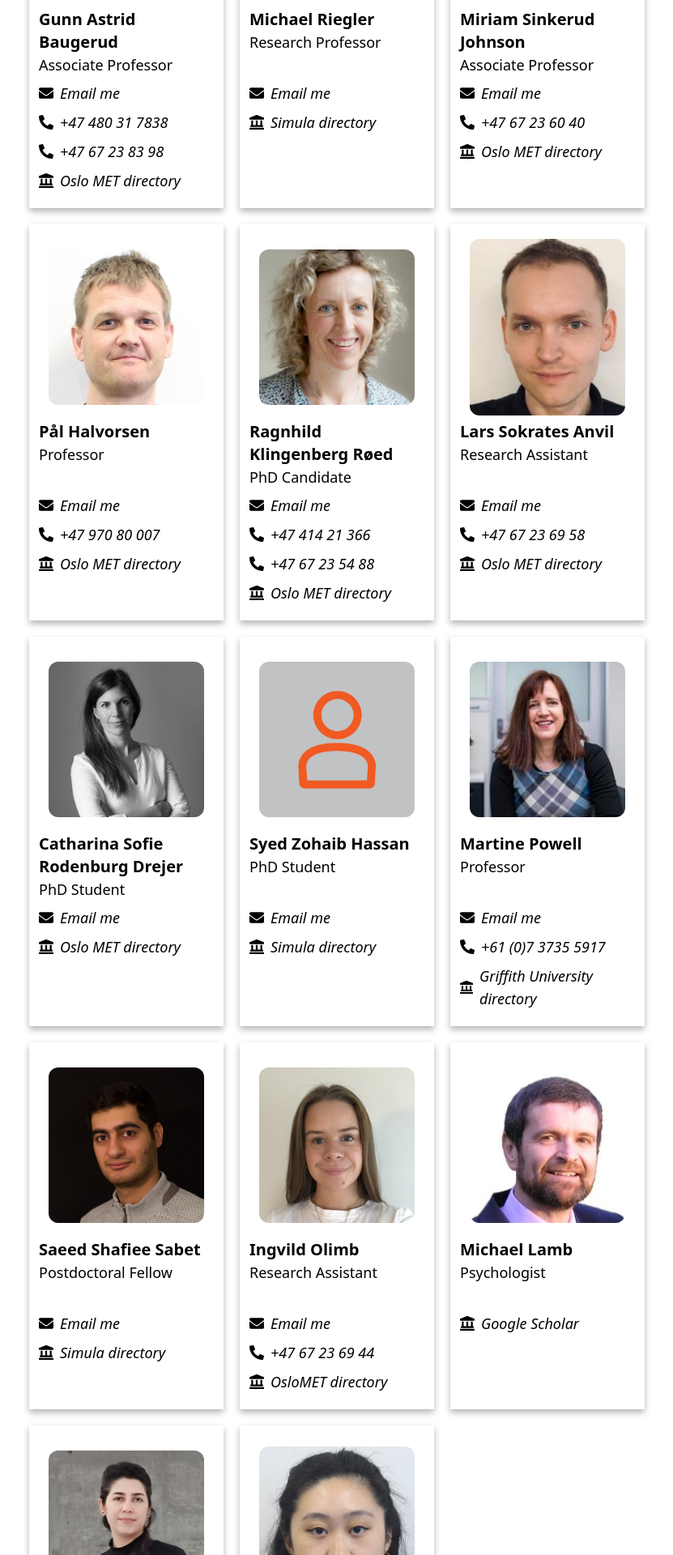
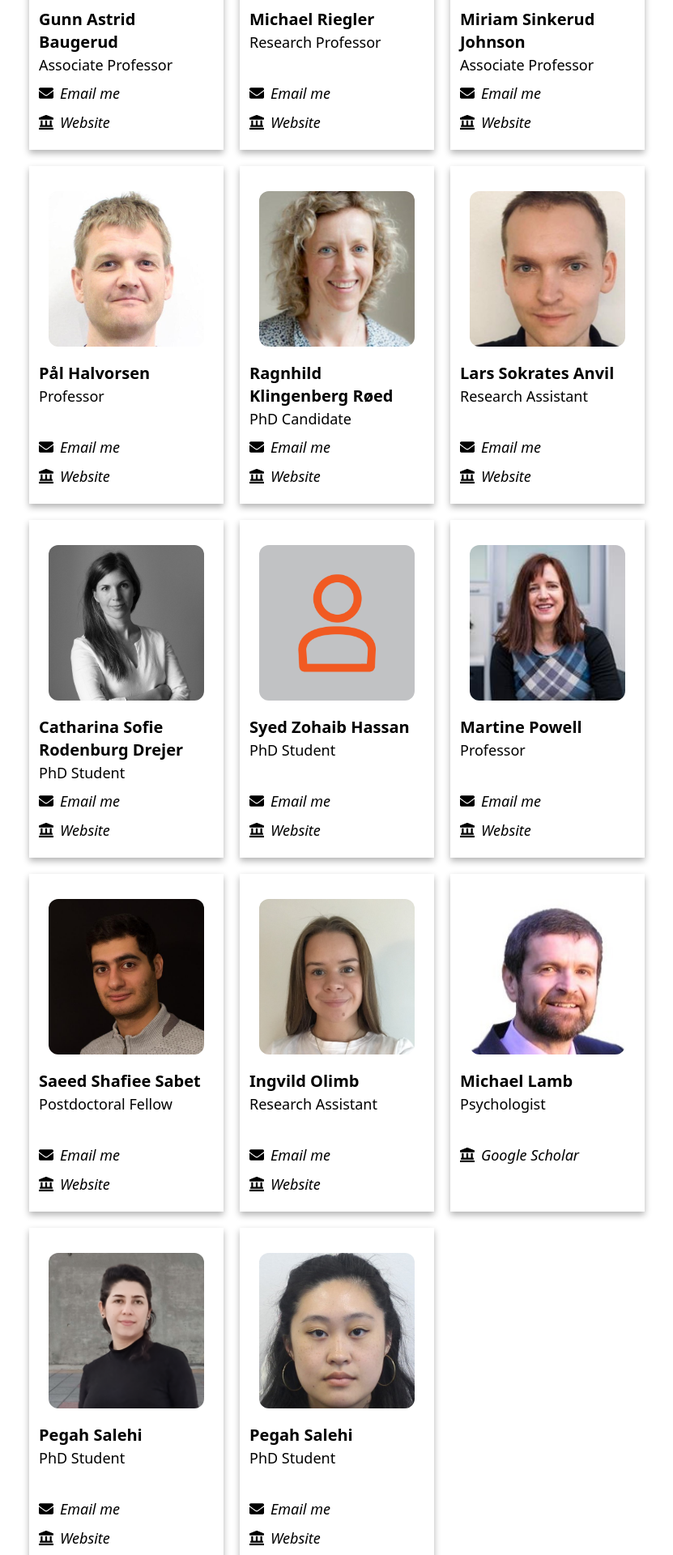
Before and after one commit to simula/ilma.ai, a Next.js app: page /team in a window 1280 px wide. Shown: the part 320-2240 px from the top of the page at 81% size, without its empty margins (224-1055 px from the left). Built offline with nearby package versions, Linux system fonts and the light colour scheme.

Commit message:
style changes

```diff
--- a/src/pages/team.js
+++ b/src/pages/team.js
@@ -31,21 +31,13 @@ export default function Team() {
                                 </a>
                             </div>
                             <div className="my-2 flex w-full items-center">
-                                <FaPhoneAlt className="mr-2" />
-                                <a href="tel:+47480317838">+47 480 31 7838</a>
-                            </div>
-                            <div className="my-2 flex w-full items-center">
-                                <FaPhoneAlt className="mr-2" />
-                                <a href="tel:+4767238398">+47 67 23 83 98 </a>
-                            </div>
-                            <div className="my-2 flex w-full items-center">
                                 <FaLandmark className="mr-2" />
                                 <a
                                     href="https://www.oslomet.no/en/about/employee/gunnba/"
                                     target="_blank"
                                     rel="noreferrer"
                                 >
-                                    Oslo MET directory
+                                    Website
                                 </a>
                             </div>
                         </address>
@@ -56,7 +48,7 @@ export default function Team() {
                         <Image
                             width={192}
                             height={192}
-                            className="rounded-xl object-cover"
+                            className="rounded-xl object-cover h-[192px] w-[192px]"
                             src="/images/michaelr.jpg"
                             alt="Jane"
                         />
@@ -80,7 +72,7 @@ export default function Team() {
                                     target="_blank"
                                     rel="noreferrer"
                                 >
-                                    Simula directory
+                                    Website
                                 </a>
                             </div>
                         </address>
@@ -91,7 +83,7 @@ export default function Team() {
                         <Image
                             width={192}
                             height={192}
-                            className="rounded-xl object-cover"
+                            className="rounded-xl object-cover h-[192px] w-[192px]"
                             src="/images/mirsin.jpg"
                             alt="Jane"
                         />
@@ -111,13 +103,9 @@ export default function Team() {
                                 </a>
                             </div>
                             <div className="my-2 flex w-full items-center">
-                                <FaPhoneAlt className="mr-2" />
-                                <a href="tel:+4767236040">+47 67 23 60 40 </a>
-                            </div>
-                            <div className="my-2 flex w-full items-center">
                                 <FaLandmark className="mr-2" />
                                 <a href="https://www.oslomet.no/en/about/employee/mirsin/">
-                                    Oslo MET directory
+                                    Website
                                 </a>
                             </div>
                         </address>
@@ -128,7 +116,7 @@ export default function Team() {
                         <Image
                             width={192}
                             height={192}
-                            className="rounded-xl object-cover"
+                            className="rounded-xl object-cover h-[192px] w-[192px]"
                             src="/images/palh.jpg"
                             alt="Jane"
                         />
@@ -146,17 +134,13 @@ export default function Team() {
                                 </a>
                             </div>
                             <div className="my-2 flex w-full items-center">
-                                <FaPhoneAlt className="mr-2" />
-                                <a href="tel:+4797080007">+47 970 80 007</a>
-                            </div>
-                            <div className="my-2 flex w-full items-center">
                                 <FaLandmark className="mr-2" />
                                 <a
                                     href="https://www.oslomet.no/en/about/employee/palh/"
                                     target="_blank"
                                     rel="noreferrer"
                                 >
-                                    Oslo MET directory
+                                    Website
                                 </a>
                             </div>
                         </address>
@@ -167,7 +151,7 @@ export default function Team() {
                         <Image
                             width={192}
                             height={192}
-                            className="rounded-xl object-cover"
+                            className="rounded-xl object-cover h-[192px] w-[192px]"
                             src="/images/rar.jpg"
                             alt="Jane"
                         />
@@ -187,21 +171,13 @@ export default function Team() {
                                 </a>
                             </div>
                             <div className="my-2 flex w-full items-center">
-                                <FaPhoneAlt className="mr-2" />
-                                <a href="tel:+4741421366">+47 414 21 366</a>
-                            </div>
-                            <div className="my-2 flex w-full items-center">
-                                <FaPhoneAlt className="mr-2" />
-                                <a href="tel:+4767235488">+47 67 23 54 88 </a>
-                            </div>
-                            <div className="my-2 flex w-full items-center">
                                 <FaLandmark className="mr-2" />
                                 <a
                                     href="https://www.oslomet.no/en/about/employee/rar/"
                                     target="_blank"
                                     rel="noreferrer"
                                 >
-                                    Oslo MET directory
+                                    Website
                                 </a>
                             </div>
                         </address>
@@ -212,7 +188,7 @@ export default function Team() {
                         <Image
                             width={192}
                             height={192}
-                            className="rounded-xl object-cover"
+                            className="rounded-xl object-cover h-[192px] w-[192px]"
                             src="/images/lars.jpg"
                             alt="Jane"
                         />
@@ -232,17 +208,13 @@ export default function Team() {
                                 </a>
                             </div>
                             <div className="my-2 flex w-full items-center">
-                                <FaPhoneAlt className="mr-2" />
-                                <a href="tel:+4767236958">+47 67 23 69 58</a>
-                            </div>
-                            <div className="my-2 flex w-full items-center">
                                 <FaLandmark className="mr-2" />
                                 <a
                                     href="https://www.oslomet.no/en/about/employee/larssokr/"
                                     target="_blank"
                                     rel="noreferrer"
                                 >
-                                    Oslo MET directory
+                                    Website
                                 </a>
                             </div>
                         </address>
@@ -253,7 +225,7 @@ export default function Team() {
                         <Image
                             width={192}
                             height={192}
-                            className="rounded-xl object-cover"
+                            className="rounded-xl object-cover h-[192px] w-[192px]"
                             src="/images/cathrina.jpg"
                             alt="Jane"
                         />
@@ -279,7 +251,7 @@ export default function Team() {
                                     target="_blank"
                                     rel="noreferrer"
                                 >
-                                    Oslo MET directory
+                                    Website
                                 </a>
                             </div>
                         </address>
@@ -290,7 +262,7 @@ export default function Team() {
                         <Image
                             width={192}
                             height={192}
-                            className="rounded-xl object-cover"
+                            className="rounded-xl object-cover h-[192px] w-[192px]"
                             src="/images/profile-default-image_2.png"
                             alt="Jane"
                         />
@@ -316,7 +288,7 @@ export default function Team() {
                                     target="_blank"
                                     rel="noreferrer"
                                 >
-                                    Simula directory
+                                    Website
                                 </a>
                             </div>
                         </address>
@@ -327,7 +299,7 @@ export default function Team() {
                         <Image
                             width={192}
                             height={192}
-                            className="rounded-xl object-cover"
+                            className="rounded-xl object-cover h-[192px] w-[192px]"
                             src="/images/martine.jpg"
                             alt="Jane"
                         />
@@ -347,19 +319,13 @@ export default function Team() {
                                 </a>
                             </div>
                             <div className="my-2 flex w-full items-center">
-                                <FaPhoneAlt className="mr-2" />
-                                <a href="tel:+61(0)737355917 ">
-                                    +61 (0)7 3735 5917{' '}
-                                </a>
-                            </div>
-                            <div className="my-2 flex w-full items-center">
                                 <FaLandmark className="mr-2" />
                                 <a
                                     href="https://experts.griffith.edu.au/18876-martine-powell"
                                     target="_blank"
                                     rel="noreferrer"
                                 >
-                                    Griffith University directory
+                                    Website
                                 </a>
                             </div>
                         </address>
@@ -370,7 +336,7 @@ export default function Team() {
                         <Image
                             width={192}
                             height={192}
-                            className="rounded-xl object-cover"
+                            className="rounded-xl object-cover h-[192px] w-[192px]"
                             src="/images/saeed.jpg"
                             alt="Jane"
                         />
@@ -394,7 +360,7 @@ export default function Team() {
                                     target="_blank"
                                     rel="noreferrer"
                                 >
-                                    Simula directory
+                                    Website
                                 </a>
                             </div>
                         </address>
@@ -405,7 +371,7 @@ export default function Team() {
                         <Image
                             width={192}
                             height={192}
-                            className="rounded-xl object-cover"
+                            className="rounded-xl object-cover h-[192px] w-[192px]"
                             src="/images/ingvild.jpg"
                             alt="Jane"
                         />
@@ -421,17 +387,13 @@ export default function Team() {
                                 <a href="mailto:s360593@oslomet.no">Email me</a>
                             </div>
                             <div className="my-2 flex w-full items-center">
-                                <FaPhoneAlt className="mr-2" />
-                                <a href="+4767236158">+47 67 23 69 44</a>
-                            </div>
-                            <div className="my-2 flex w-full items-center">
                                 <FaLandmark className="mr-2" />
                                 <a
                                     href="https://www.oslomet.no/om/ansatt/tinyking/"
                                     target="_blank"
                                     rel="noreferrer"
                                 >
-                                    OsloMET directory
+                                    Website
                                 </a>
                             </div>
                         </address>
@@ -442,7 +404,7 @@ export default function Team() {
                         <Image
                             width={192}
                             height={192}
-                            className="rounded-xl object-cover"
+                            className="rounded-xl object-cover h-[192px] w-[192px]"
                             src="/images/michaell.jpg"
                             alt="Jane"
                         />
@@ -471,7 +433,7 @@ export default function Team() {
                         <Image
                             width={192}
                             height={192}
-                            className="rounded-xl object-cover"
+                            className="rounded-xl object-cover h-[192px] w-[192px]"
                             src="/images/pegah.png"
                             alt="Jane"
                         />
@@ -487,17 +449,13 @@ export default function Team() {
                                 <a href="mailto:pegah@simula.no">Email me</a>
                             </div>
                             <div className="my-2 flex w-full items-center">
-                                <FaPhoneAlt className="mr-2" />
-                                <a href="tel:+4792097694">+47 920 97 694</a>
-                            </div>
-                            <div className="my-2 flex w-full items-center">
                                 <FaLandmark className="mr-2" />
                                 <a
                                     href="https://scholar.google.com/citations?user=0Y4lkuwAAAAJ&hl=en/"
                                     target="_blank"
                                     rel="noreferrer"
                                 >
-                                    Google Scholar
+                                    Website
                                 </a>
                             </div>
                         </address>
@@ -508,7 +466,7 @@ export default function Team() {
                         <Image
                             width={192}
                             height={192}
-                            className="rounded-xl object-cover"
+                            className="rounded-xl object-cover h-[192px] w-[192px]"
                             src="/images/hay.jpg"
                             alt="Jane"
                         />
@@ -532,7 +490,7 @@ export default function Team() {
                                     target="_blank"
                                     rel="noreferrer"
                                 >
-                                    OsloMET directory
+                                    Website
                                 </a>
                             </div>
                         </address>
```
Also changed, not shown: src/components/Layout.js (+3 -9 lines).
